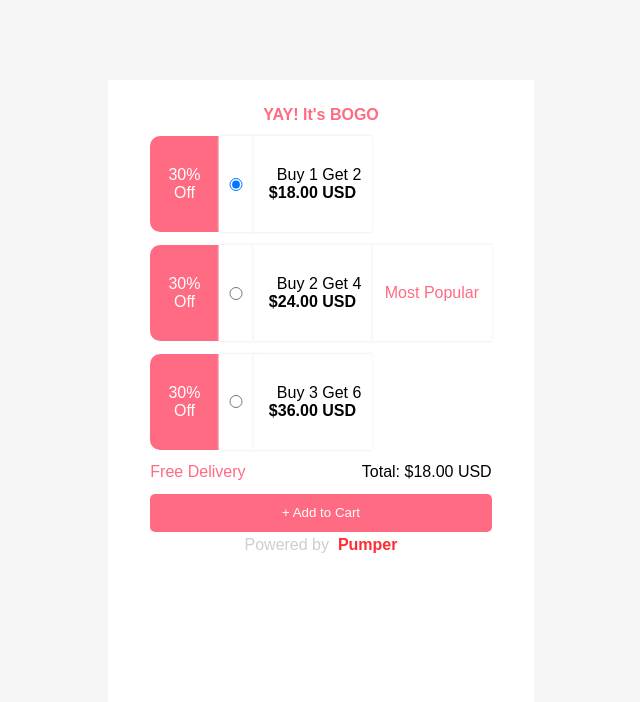
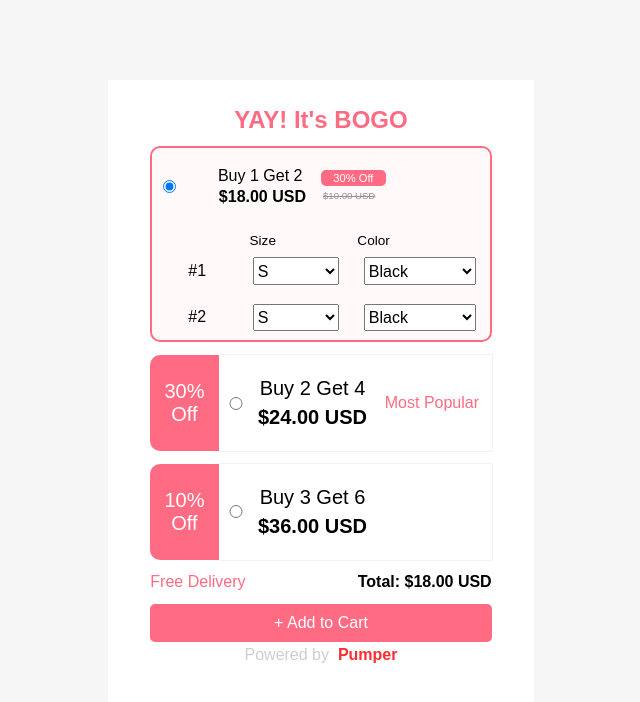
Before and after one commit to codenostalgia/Proveway-Assignment, a plain HTML site: page index.html in a window 1280 px wide. Both pictures are taken after a click on the radio button 554 px from the left and 184 px from the top of the page. Shown: the whole page, without its empty margins (319-959 px from the left). Drawn offline with Linux system fonts and the light colour scheme.

Commit message:
second commit

```diff
--- a/index.html
+++ b/index.html
@@ -12,21 +12,19 @@
         <strong>YAY! It's BOGO</strong>
       </div>
 
-      <div class="item item-2">
+      <div class="item item-2" id="item-2">
         <div class="discount">30% <br />Off</div>
-        <!-- <div class="wrapper"> -->
         <div class="radio-button">
           <input type="radio" name="offer-chosen" id="offer-1" />
         </div>
         <div class="main">
-          <div class="offer">&nbsp&nbsp&nbspBuy 1 Get 2</div>
+          <div class="offer">Buy 1 Get 2</div>
           <div class="price"><strong>$18.00 USD</strong></div>
         </div>
-        <!-- </div> -->
+        <div class="popular"></div>
       </div>
 
-      <div id="hidden-1">
-        <div class="item item-2 expanded">
+      <div class="item item-2 expanded-1">
         <div class="data">
           <div class="radio-button-selected">
             <input type="radio" id="offer-2" checked="checked" />
@@ -39,7 +37,7 @@
           </div>
           <div class="cutoff">
             <div>
-                <div class="small-off">10% Off</div>
+              <div class="small-off">30% Off</div>
               <div class="small-price"><s>$10.00 USD</s></div>
             </div>
           </div>
@@ -79,22 +77,20 @@
           </div>
         </div>
       </div>
-      </div>
 
-      <div class="item item-3">
+      <div class="item item-3" id="item-3">
         <div class="discount">30% <br />Off</div>
         <div class="radio-button">
           <input type="radio" name="offer-chosen" id="offer-3" />
         </div>
         <div class="main">
-          <div class="offer">&nbsp&nbsp&nbspBuy 2 Get 4</div>
+          <div class="offer">Buy 2 Get 4</div>
           <div class="price"><strong>$24.00 USD</strong></div>
         </div>
         <div class="popular">Most Popular</div>
       </div>
 
-      <div id="hidden-2">
-        <div class="item item-3 expanded">
+      <div class="item item-3 expanded-2">
         <div class="data">
           <div class="radio-button-selected">
             <input type="radio" checked="checked" id="offer-4" />
@@ -147,24 +143,22 @@
           </div>
         </div>
       </div>
-      </div>
 
-      <div class="item item-4">
+      <div class="item item-4" id="item-4">
         <div class="discount">
-          30% <br />
+          10% <br />
           Off
         </div>
         <div class="radio-button">
           <input type="radio" name="offer-chosen" id="offer-5" />
         </div>
         <div class="main">
-          <div class="offer">&nbsp&nbsp&nbspBuy 3 Get 6</div>
+          <div class="offer">Buy 3 Get 6</div>
           <div class="price"><strong>$36.00 USD</strong></div>
         </div>
+        <div class="popular"></div>
       </div>
-
-      <div id="hidden-3">
-        <div class="item item-4 expanded">
+      <div class="item item-4 expanded-3">
         <div class="data">
           <div class="radio-button-selected">
             <input type="radio" checked="checked" id="offer-6" />
@@ -217,11 +211,10 @@
           </div>
         </div>
       </div>
-      </div>
 
       <div class="item item-5">
         <div class="delivery">Free Delivery</div>
-        <div class="bill">Total: $18.00 USD</div>
+        <div class="bill"><strong class="bill-strong">Total: $18.00 USD</strong></div>
       </div>
 
       <div class="item item-6">
--- a/script.js
+++ b/script.js
@@ -1,5 +1,61 @@
-const radioButton = document.getElementById("offer-1");
+const offerOneButton = document.getElementById("offer-1");
+const offerOneButtonHidden = document.getElementById("offer-2");
+const offerTwoButton = document.getElementById("offer-3");
+const offerTwoButtonHidden = document.getElementById("offer-4");
+const offerThreeButton = document.getElementById("offer-5");
+const offerThreeButtonHidden = document.getElementById("offer-6");
 
-radioButton.addEventListener("change", function (event) {
-  alert("clicked");
+const itemTwo = document.getElementById("item-2");
+const itemThree = document.getElementById("item-3");
+const itemFour = document.getElementById("item-4");
+
+const hiddenOne = document.getElementsByClassName("expanded-1")[0];
+const hiddenTwo = document.getElementsByClassName("expanded-2")[0];
+const hiddenThree = document.getElementsByClassName("expanded-3")[0];
+
+const billElement = document.getElementsByClassName("bill-strong")[0];
+
+itemThree.style.display = "None";
+hiddenTwo.style.display = "flex";
+
+offerOneButton.addEventListener("click", (e) => {
+  itemTwo.style.display = "None";
+  if (hiddenTwo.style.display != "None") {
+    hiddenTwo.style.display = "None";
+    itemThree.style.display = "flex";
+  }
+  if (hiddenThree.style.display != "None") {
+    hiddenThree.style.display = "None";
+    itemFour.style.display = "flex";
+  }
+  hiddenOne.style.display = "flex";
+  billElement.innerText = "Total: $18.00 USD";
 });
+
+offerTwoButton.addEventListener("click", (e) => {
+  itemThree.style.display = "None";
+  if (hiddenOne.style.display != "None") {
+    hiddenOne.style.display = "None";
+    itemTwo.style.display = "flex";
+  }
+  if (hiddenThree.style.display != "None") {
+    hiddenThree.style.display = "None";
+    itemFour.style.display = "flex";
+  }
+  hiddenTwo.style.display = "flex";
+  billElement.innerText = "Total: $24.00 USD";
+});
+
+offerThreeButton.addEventListener("click", (e) => {
+  itemFour.style.display = "None";
+  if (hiddenOne.style.display != "None") {
+    hiddenOne.style.display = "None";
+    itemTwo.style.display = "flex";
+  }
+  if (hiddenTwo.style.display != "None") {
+    hiddenTwo.style.display = "None";
+    itemThree.style.display = "flex";
+  }
+  hiddenThree.style.display = "flex";
+  billElement.innerText = "Total: $36.00 USD";
+});
--- a/stylesheet.css
+++ b/stylesheet.css
@@ -7,22 +7,34 @@ body {
   height: 100vh;
   width: 100vw;
   background-color: #f6f6f7;
+
   font-family: sans-serif;
+  font-size: 90%;
+
   display: flex;
   flex-direction: column;
   justify-content: center;
   align-items: center;
-  /* border: 2px solid red; */
 }
 
 .container {
   background-color: #ffffff;
-  aspect-ratio: 2/3;
-  height: 80%;
 
   display: flex;
   flex-direction: column;
-  /* border: 2px solid black; */
+}
+
+@media all and (orientation: portrait) {
+  .container {
+    aspect-ratio: 2/3;
+    width: 80%;
+  }
+}
+@media all and (orientation: landscape) {
+  .container {
+    aspect-ratio: 2/3;
+    height: 80%;
+  }
 }
 
 .item {
@@ -44,6 +56,7 @@ body {
   margin-top: 6%;
   color: #ff6b82;
   font-family: sans-serif;
+  font-size: 3vmin;
 }
 
 .item-2,
@@ -78,9 +91,12 @@ body {
 }
 
 .radio-button,
-.main,
+.main {
+  box-shadow: 0px -1px 0px #f1f1f1, 0px 1px 0px #f1f1f1;
+}
+
 .popular {
-  box-shadow: 0px 1px 2px #f1f1f1, 0px -1px 2px #f1f1f1;
+  box-shadow: 0px -1px 0px #f1f1f1, 0px 1px 0px #f1f1f1, 1px 0px 0px #f1f1f1;
 }
 
 .radio-button {
@@ -107,6 +123,7 @@ body {
   width: 35%;
   height: 100%;
   color: #ff6b82;
+  font-size: 84%;
   display: flex;
   flex-direction: column;
   justify-content: center;
@@ -135,6 +152,14 @@ body {
   border: none;
 }
 
+.add-cart-button:hover {
+  background-color: #ff2c31;
+}
+
+.add-cart-button:active {
+  box-shadow: 2px 2px 2px #ababab;
+}
+
 .item-7 {
   display: flex;
   justify-content: center;
@@ -149,7 +174,9 @@ body {
   color: #ff2c31;
 }
 
-.expanded {
+.expanded-1,
+.expanded-2,
+.expanded-3 {
   margin-top: 3%;
   height: 30%;
   background-color: #fff9fa;
@@ -172,6 +199,10 @@ body {
 .radio-button-selected {
   width: 10%;
   align-content: center;
+
+  display: flex;
+  justify-content: center;
+  align-items: center;
 }
 
 .details {
@@ -241,7 +272,7 @@ body {
   grid-row: 2/3;
 
   display: flex;
-  justify-content: right;
+  justify-content: center;
   align-items: center;
 }
 
@@ -261,7 +292,7 @@ body {
   grid-column: 1/2;
   grid-row: 3/4;
   display: flex;
-  justify-content: right;
+  justify-content: center;
   align-items: center;
 }
 
@@ -282,15 +313,35 @@ body {
   height: 60%;
 }
 
-
-#hidden-1{
+.expanded-1 {
   display: none;
 }
 
-#hidden-2{
+.expanded-2 {
   display: none;
 }
 
-#hidden-3{
+.expanded-3 {
   display: none;
 }
+
+.offer {
+  margin-bottom: 5%;
+  font-size: 2.5vmin;
+}
+
+.price,
+.discount {
+  font-size: 2.5vmin;
+}
+
+.delivery,
+.bill,
+.popular,
+.powered-by,
+.add-cart-button,
+.data,
+.chart,
+.chart-dropdown {
+  font-size: 2vmin;
+}
```
Lines whose indentation alone changed are shown as unchanged.
